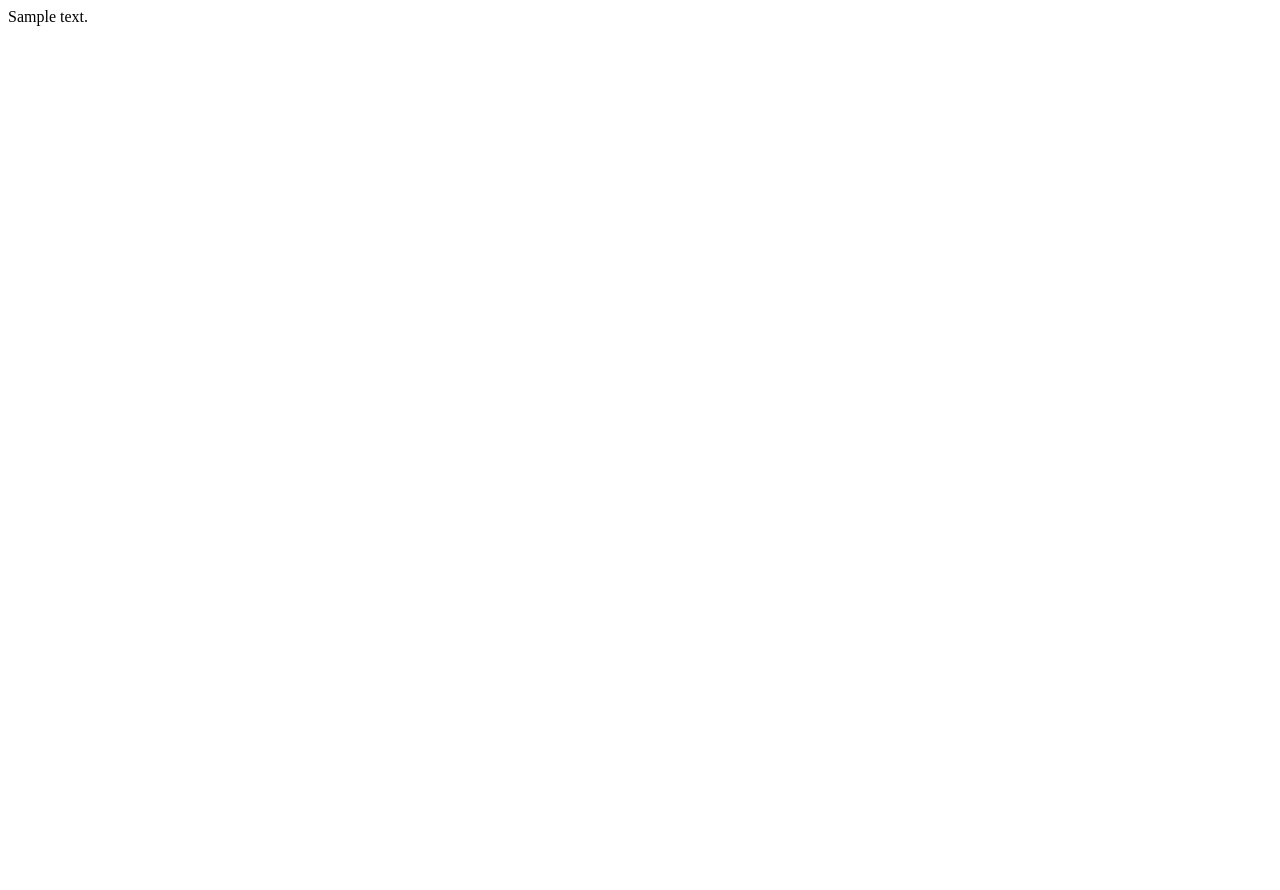
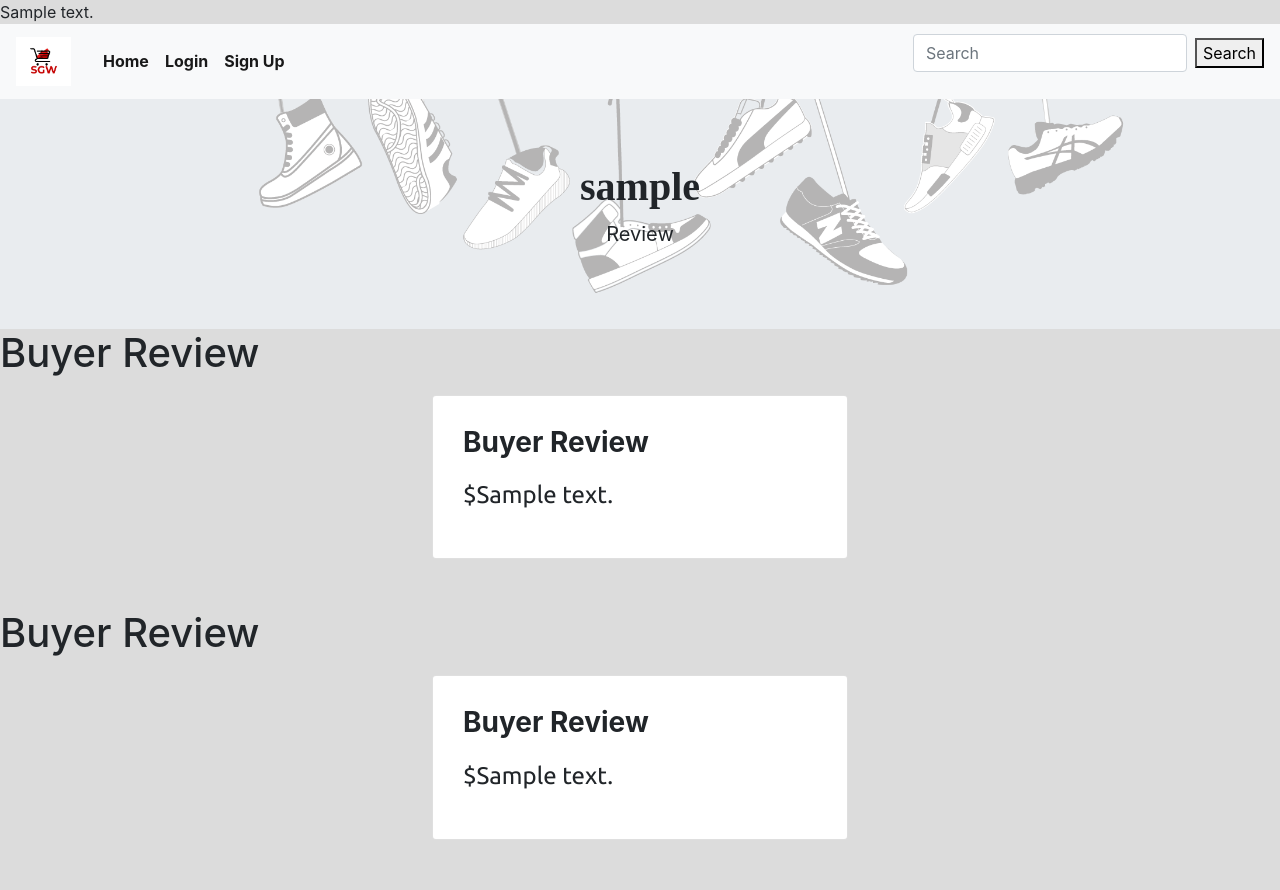
Before and after one commit to melvilleng/bnsmarketplace, a Flask app: a page that uses buynsell/templates/review.template.html in a window 1280 px wide. Before the commit the page is almost empty. Before the commit the page ends 26 px from the top, so only its background shows below. Run offline with Flask 2, Linux system fonts and the light colour scheme; a database or web service that is not in the repository returns one stand-in record (values such as "Sample title"); some libraries are stand-ins or nearby versions; some web fonts are replaced.

Commit message:
added card for text in review

```diff
--- a/buynsell/templates/review.template.html
+++ b/buynsell/templates/review.template.html
@@ -1,5 +1,62 @@
 
 
-    {% for r in all_review.buyerreview%}
+    {% for r in all_review.sellerreview%}
         {{r}}
     {%endfor%}
+
+
+{% extends "base.template.html" %}
+
+{%block content%}
+<!-- start jumbotron-->
+	<div class="jumbotron jumbotron-fluid mb-0" id="top-banner">
+		<div class="page-width text-center">
+			<h1 class="h1 mega-title mega-title--large"><b>{{all_review.username}}</b></h1>
+			<p class="lead"><b>Review</b></p>
+		</div>
+	</div>
+	<!--end jumbtron -->
+
+	<!--Start of Card-->
+	<section>
+    <h1>Buyer Review</h1>
+		<div class="container-fluid">
+
+			<div class="card-deck">
+				{% for r in all_review.buyerreview%}
+				<div class="card">
+					<div class="card-body">
+						<h3 class="card-title"><b>Buyer Review</b></h3>
+						<h6 class="card-text">
+                         <h4>${{r}}</h4>
+
+
+						</h6>
+					</div>
+                </div>
+
+				{%endfor%}
+			</div>
+		</div>
+
+        <h1>Buyer Review</h1>
+		<div class="container-fluid">
+
+			<div class="card-deck">
+				{% for r in all_review.buyerreview%}
+				<div class="card">
+					<div class="card-body">
+						<h3 class="card-title"><b>Buyer Review</b></h3>
+						<h6 class="card-text">
+                         <h4>${{r}}</h4>
+
+
+						</h6>
+					</div>
+                </div>
+
+				{%endfor%}
+			</div>
+		</div>
+
+		{%endblock%}
```
